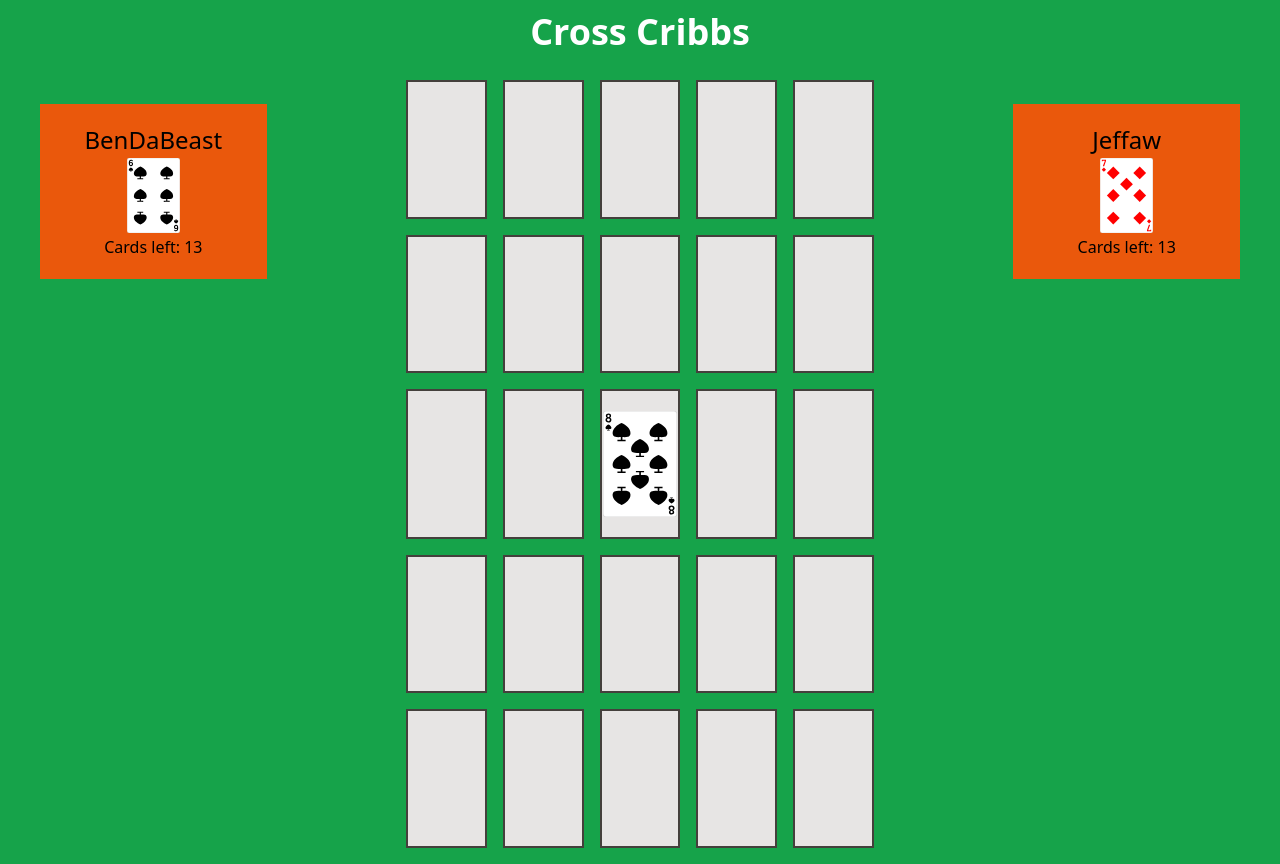
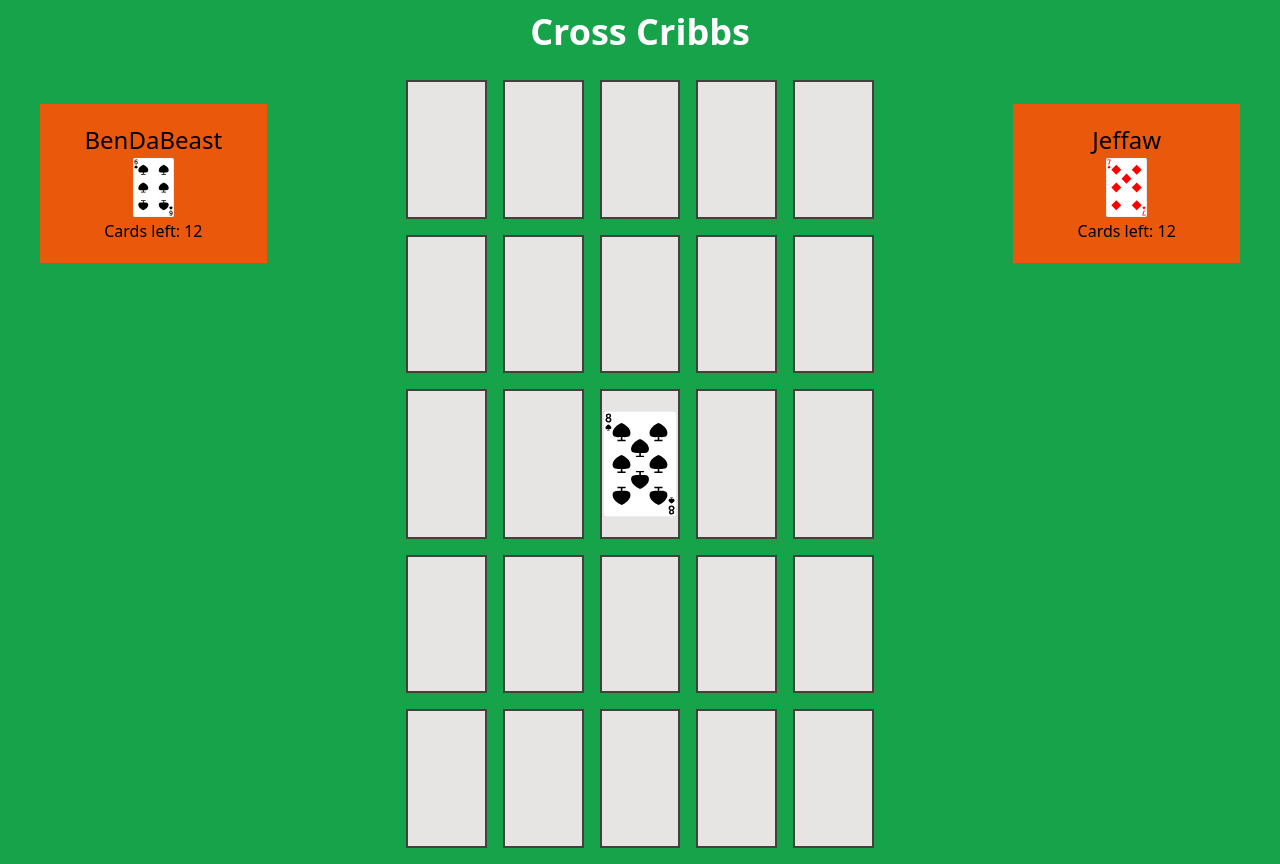
Before and after one commit to jefaw/crosscribb, a Next.js app: page / in a window 1280 px wide. Built offline with nearby package versions, Linux system fonts and the light colour scheme.

Commit message:
Added drag functionality

```diff
--- a/src/app/hooks/useCribbs.js
+++ b/src/app/hooks/useCribbs.js
@@ -1,15 +1,16 @@
 import { newBoard, newDeck } from "../lib/helpers";
 import { useEffect, useState } from "react";
 
-export default function useCribbs() {
+export default function useCribbs(numPlayers = 2) {
   const [deck, setDeck] = useState(newDeck());
   const [board, setBoard] = useState(newBoard());
   const [centerCard, setCenterCard] = useState(null);
   const [hand1, setHand1] = useState([]);
   const [hand2, setHand2] = useState([]);
+  const [turn, setTurn] = useState(1);
+  const [draggedCard, setDraggedCard] = useState(null);
 
   useEffect(() => {
-    console.log("testing");
     console.log("deck = ", deck);
     // center card played
     setCenterCard(deck[0]);
@@ -18,20 +19,30 @@ export default function useCribbs() {
     setHand2(deck.slice(13, 25));
   }, []);
 
-  function playCard(player, move, card) {
-    const [r, c] = move;
+  function dragCard(player, card) {
+    console.log("player = " + player + " card = ", card);
+    if (player !== turn) return;
+    setDraggedCard(card);
+  }
+
+  function playCard(card, pos) {
+    if (!draggedCard) return;
+    const [r, c] = pos;
     // Remove card from players hand
-    if (player === 1) {
-      setHand1(hand1.pop());
-    } else if (player === 2) {
-      setHand2(hand2.pop());
+    if (turn === 1) {
+      setHand1(hand1.slice(0, -1));
+      setDraggedCard(null);
+    } else if (turn === 2) {
+      setHand2(hand2.slice(0, -1));
+      setDraggedCard(null);
     }
     // Display new card on the board
     setBoard((board) => {
       board[r][c] = card;
       return board;
     });
+    setTurn((turn) => (++turn > numPlayers ? 1 : turn));
   }
 
-  return { board, hand1, hand2, centerCard, playCard };
+  return { board, hand1, hand2, centerCard, draggedCard, dragCard, playCard };
 }
--- a/src/app/lib/Card.js
+++ b/src/app/lib/Card.js
@@ -1,11 +1,12 @@
 const CARD_NAME = ["ace", "2", "3", "4", "5", "6", "7", "8", "9", "10", "jack", "queen", "king"];
-const SUITS = ["spades", "clubs", "hearts","diamonds"];
+const SUITS = ["spades", "clubs", "hearts", "diamonds"];
 
 export default class Card {
   constructor(nameIdx, suitIdx) {
     this.nameIdx = nameIdx;
     this.name = CARD_NAME[nameIdx];
     this.suit = SUITS[suitIdx];
-    this.imgSrc = `cards/fronts/${this.suit}_${this.name}.svg`;
+    this.frontImgSrc = `cards/fronts/${this.suit}_${this.name}.svg`;
+    this.backImgSrc = `cards/backs/red2.svg`;
   }
 }
--- /dev/null
+++ b/src/app/lib/constants.js
@@ -0,0 +1,4 @@
+export const PLAYER_ONE = 1;
+export const PLAYER_TWO = 2;
+export const PLAYER_THREE = 3;
+export const PLAYER_FOUR = 4;
--- a/src/app/ui/Board.js
+++ b/src/app/ui/Board.js
@@ -1,7 +1,7 @@
 import Spot from "./Spot";
 
 export default function Board(props) {
-  const { board, centerCard } = props;
+  const { board, centerCard, draggedCard, playCard } = props;
   let displayBoard = [];
   // Render board
   for (let r = 0; r < 5; r++) {
@@ -9,9 +9,11 @@ export default function Board(props) {
     for (let c = 0; c < 5; c++) {
       // Pushing spot into row
       if (r === 2 && c === 2) {
-        row.push(<Spot r={r} c={c} card={centerCard} key={`${r}, ${c}`} />);
+        row.push(<Spot pos={[r, c]} card={centerCard} key={`${r}, ${c}`} />);
       } else {
-        row.push(<Spot r={r} c={c} card={board[r][c]} key={`${r}, ${c}`} />);
+        row.push(
+          <Spot pos={[r, c]} card={board[r][c]} key={`${r}, ${c}`} draggedCard={draggedCard} playCard={playCard} />
+        );
       }
     }
 
--- a/src/app/ui/Game.js
+++ b/src/app/ui/Game.js
@@ -3,15 +3,9 @@
 import Board from "./Board";
 import Player from "./Player";
 import useCribbs from "../hooks/useCribbs";
-import { useEffect } from "react";
 
-export default function Game(props) {
-  const { board, hand1, hand2, centerCard, playCard } = useCribbs();
-  console.log("board = ", board);
-
-  useEffect(() => {
-    console.log("game");
-  }, []);
+export default function Game() {
+  const { board, hand1, hand2, centerCard, draggedCard, dragCard, playCard } = useCribbs();
 
   return (
     /*
@@ -22,13 +16,13 @@ export default function Game(props) {
      */
     <div className="flex">
       <div className="flex-1">
-        <Player name="BenDaBeast" hand={hand1} />
+        <Player name="BenDaBeast" num={1} hand={hand1} dragCard={dragCard} />
       </div>
       <div className="flex-auto">
-        <Board board={board} centerCard={centerCard} />
+        <Board board={board} centerCard={centerCard} draggedCard={draggedCard} playCard={playCard} />
       </div>
       <div className="flex-1">
-        <Player name="Jeffaw" hand={hand2} />
+        <Player name="Jeffaw" num={2} hand={hand2} dragCard={dragCard} />
       </div>
     </div>
   );
--- a/src/app/ui/Player.js
+++ b/src/app/ui/Player.js
@@ -1,22 +1,39 @@
 export default function Player(props) {
   // hand = props.hand
-  const { name, hand } = props;
+  const { num, name, hand, dragCard } = props;
 
   //Get top card
   const card = hand.length > 0 ? hand[hand.length - 1] : false;
 
+  function handleDragStart(e) {
+    e.dataTransfer.effectAllowed = "move"; // don't show plus icon on drag
+    dragCard(num, card);
+  }
+
   const displayCard = (
     <>
-      <img className="w-1/4 h-auto self-center hover:border-gray-700 border-transparent border-2 cursor-pointer" src={card.imgSrc} alt="" />
-      <p className="self-center"> Cards left: {hand.length + 1}</p>
+      <img
+        className="w-1/5 h-auto self-center hover:border-gray-700 border-transparent border-2 cursor-pointer"
+        src={card.frontImgSrc}
+        alt=""
+      />
+      <p className="self-center"> Cards left: {hand.length}</p>
     </>
+  );
+
+  const displayCardBack = (
+    <img
+      className="w-1/5 h-auto self-center hover:border-gray-700 border-transparent border-2 cursor-pointer"
+      src={card.backImgSrc}
+      alt=""
+    />
   );
 
   return (
     <>
-      <div className="flex flex-col justify-center bg-orange-600 m-10 py-5">
+      <div className="flex flex-col justify-center bg-orange-600 m-10 py-5" onDragStart={handleDragStart}>
         <h1 className="text-center text-2xl ">{name}</h1>
-        {card && displayCard}
+        {card ? displayCard : displayCardBack}
       </div>
     </>
   );
--- a/src/app/ui/Spot.js
+++ b/src/app/ui/Spot.js
@@ -1,7 +1,9 @@
-import CardPlayed from "./CardPlayed";
+import { useState } from "react";
 import EmptySpot from "./EmptySpot";
 export default function Spot(props) {
-  const { r, c, card } = props;
+  const { pos, card, draggedCard, playCard } = props;
+  const [r, c] = pos;
+  const [dragOver, setDragOver] = useState(false);
 
   // Function to handle the click on a table cell
   const handleCellClick = (row, col) => {
@@ -9,16 +11,37 @@ export default function Spot(props) {
     console.log(`Clicked on cell (${row}, ${col})`);
   };
 
+  function handleDragOver(e) {
+    e.stopPropagation();
+    e.preventDefault();
+    // setDragOver(true);
+  }
+
+  function handleDrop(e) {
+    e.preventDefault();
+    console.log("draggedCard = ", draggedCard);
+    playCard(draggedCard, pos);
+    // setDragOver(false);
+    // playCard();
+  }
+
   const cardSpotStyles =
     "w-1/5 h-1/5 mx-10 mb-10 bg-stone-200 border-2 border-stone-700 hover:bg-blue-300 transition duration-300 cursor-pointer";
 
   if (card) {
     return (
       <td className={cardSpotStyles} onClick={() => handleCellClick(r, c)}>
-        <img className="" src={card.imgSrc} alt="" />
+        <img className="" src={card.frontImgSrc} alt="" />
       </td>
     );
   }
   // Show placeholder if no card played
-  return <td className={cardSpotStyles} onClick={() => handleCellClick(r, c)}></td>;
+  return (
+    <td
+      className={cardSpotStyles}
+      onClick={() => handleCellClick(r, c)}
+      onDragOver={handleDragOver}
+      onDrop={handleDrop}
+    ></td>
+  );
 }
```
